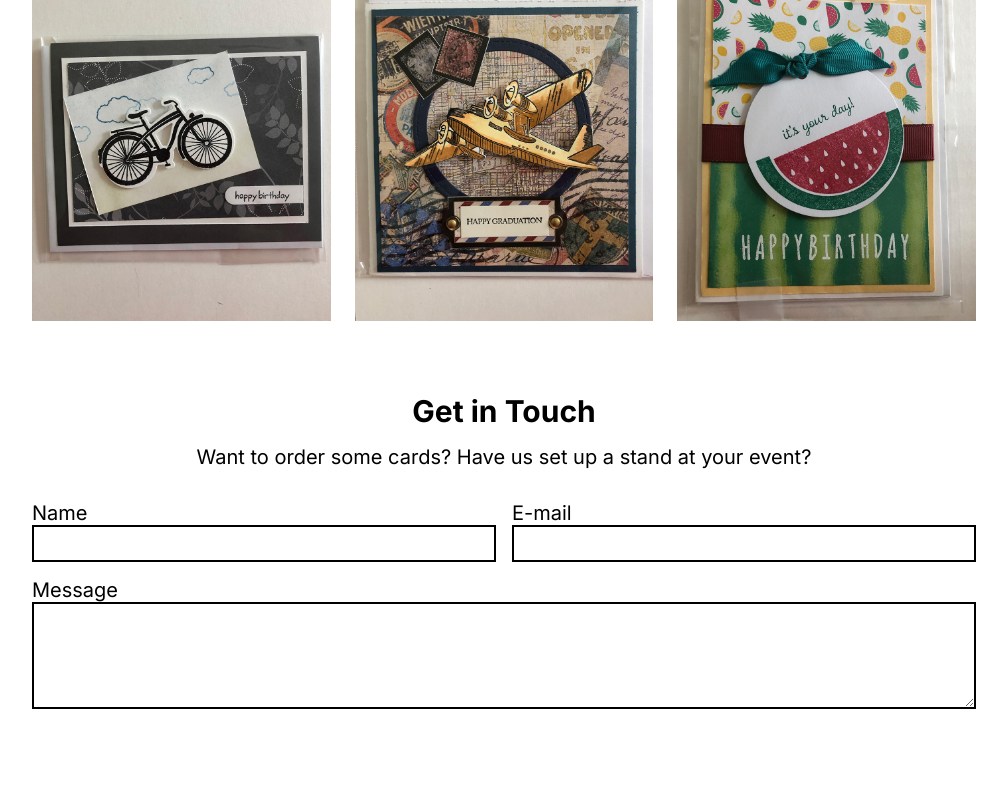
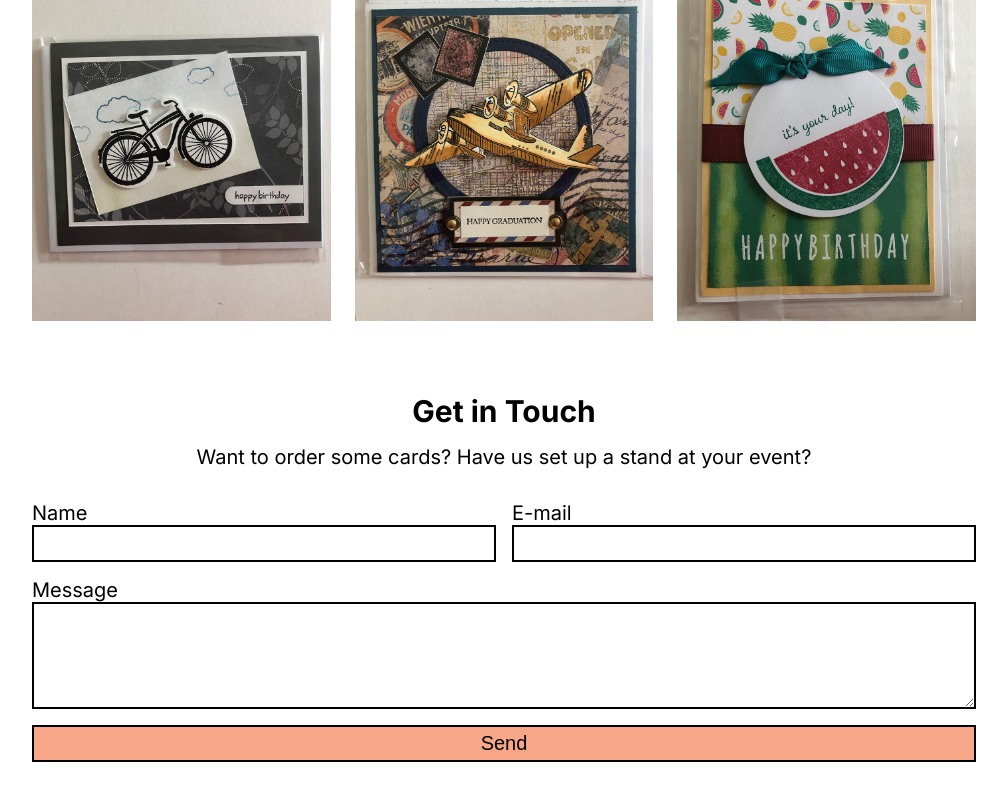
Before and after one commit to APJohns/cracking-good-gifts-demo, a Next.js app: page / in a window 1280 px wide. Shown: the part 865-1665 px from the top of the page, without its empty margins (136-1143 px from the left). Before the commit the page ends 1638 px from the top, so only its background shows below. Built offline with nearby package versions, Linux system fonts and the light colour scheme; a web font is replaced by a local one.

Commit message:
add send button and netlify form

```diff
--- a/src/pages/index.tsx
+++ b/src/pages/index.tsx
@@ -29,7 +29,7 @@ export default function Home() {
           <h1>Cracking Good Gifts</h1>
         </Link>
         <p className={styles.tagline}>Crafting a better world<br />One gift at a time</p>
-        <Link href="#getInTouch" className={styles.cta}>Get in Touch</Link>
+        <Link href="#getInTouch" className={`${styles.cta} ${styles.btn}`}>Get in Touch</Link>
       </header>
       <main className={inter.className}>
         <section>
@@ -50,19 +50,20 @@ export default function Home() {
         <section className={styles.contact}>
           <h2 id="getInTouch">Get in Touch</h2>
           <p>Want to order some cards? Have us set up a stand at your event?</p>
-          <form className={styles.contactForm}>
+          <form name="contact" method="POST" className={styles.contactForm} data-netlify="true">
             <label>
               Name
-              <input type="text" />
+              <input type="text" name="name" />
             </label>
             <label>
               E-mail
-              <input type="email" />
+              <input type="email" name="email" />
             </label>
             <label className={styles.message}>
               Message
-              <textarea rows={4}></textarea>
+              <textarea name="message" rows={4}></textarea>
             </label>
+            <button type="submit" className={styles.btn}>Send</button>
           </form>
         </section>
       </main>
--- a/src/styles/Index.module.css
+++ b/src/styles/Index.module.css
@@ -20,20 +20,24 @@
   line-height: 1.4;
 }
 
+.btn {
+  display: block;
+  border: 2px solid black;
+  padding: 0.33rem 1rem;
+  font-size: 1.25rem;
+  color: black;
+  background: var(--accent2);
+}
+
+.btn:hover {
+  background: var(--accent2-dark);
+  cursor: pointer;
+}
+
 .cta {
   position: absolute;
   bottom: 0;
   transform: translateY(50%);
-  display: block;
-  /* margin-top: 1.5rem; */
-  border: 2px solid black;
-  padding: 0.33rem 1rem;
-  font-size: 1.25rem;
-  background: var(--accent2);
-}
-
-.cta:hover {
-  background: var(--accent2-dark);
 }
 
 .gallery {
@@ -94,6 +98,14 @@
   grid-column: span 2;
 }
 
+.submit {
+  background:var(--accent2);
+}
+
+.contactForm .btn {
+  grid-column: span 2;
+}
+
 @media (min-width: 768px) {
   .gallery {
     gap: 1.5rem;
```
